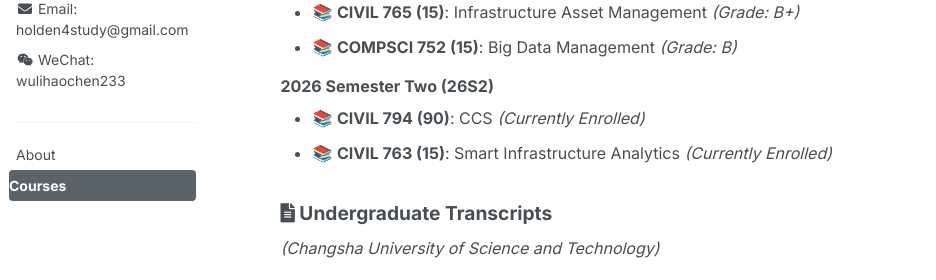
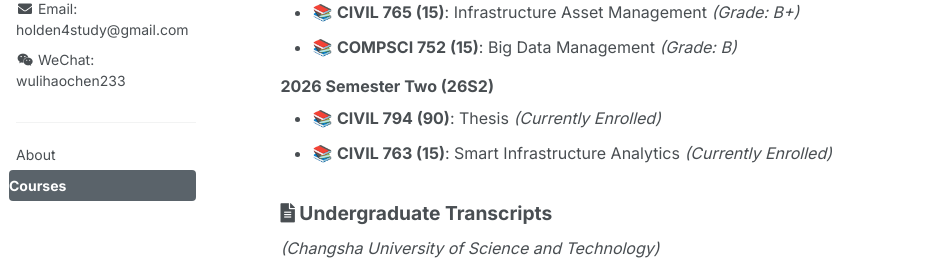
Before and after one commit to Zhang-holden/Zhang-holden.github.io, a Jekyll site: the page built from _pages/courses-transcripts.md, in a window 1280 px wide. Shown: the part 280-560 px from the top of the page, without its empty margins (0-936 px from the left). Built offline with Jekyll 4.4.1, drawn with Linux system fonts in a browser that asks for light colours.

Commit message:
Fix thesis course name in coursework list

```diff
--- a/_pages/courses-transcripts.md
+++ b/_pages/courses-transcripts.md
@@ -19,7 +19,7 @@ author_profile: true
 * 📚 **COMPSCI 752 (15)**: Big Data Management *(Grade: B)*
 
 ### 2026 Semester Two (26S2)
-* 📚 **CIVIL 794 (90)**: CCS *(Currently Enrolled)*
+* 📚 **CIVIL 794 (90)**: Thesis *(Currently Enrolled)*
 * 📚 **CIVIL 763 (15)**: Smart Infrastructure Analytics *(Currently Enrolled)*
 
 <span class='anchor' id='transcripts'></span>
```
